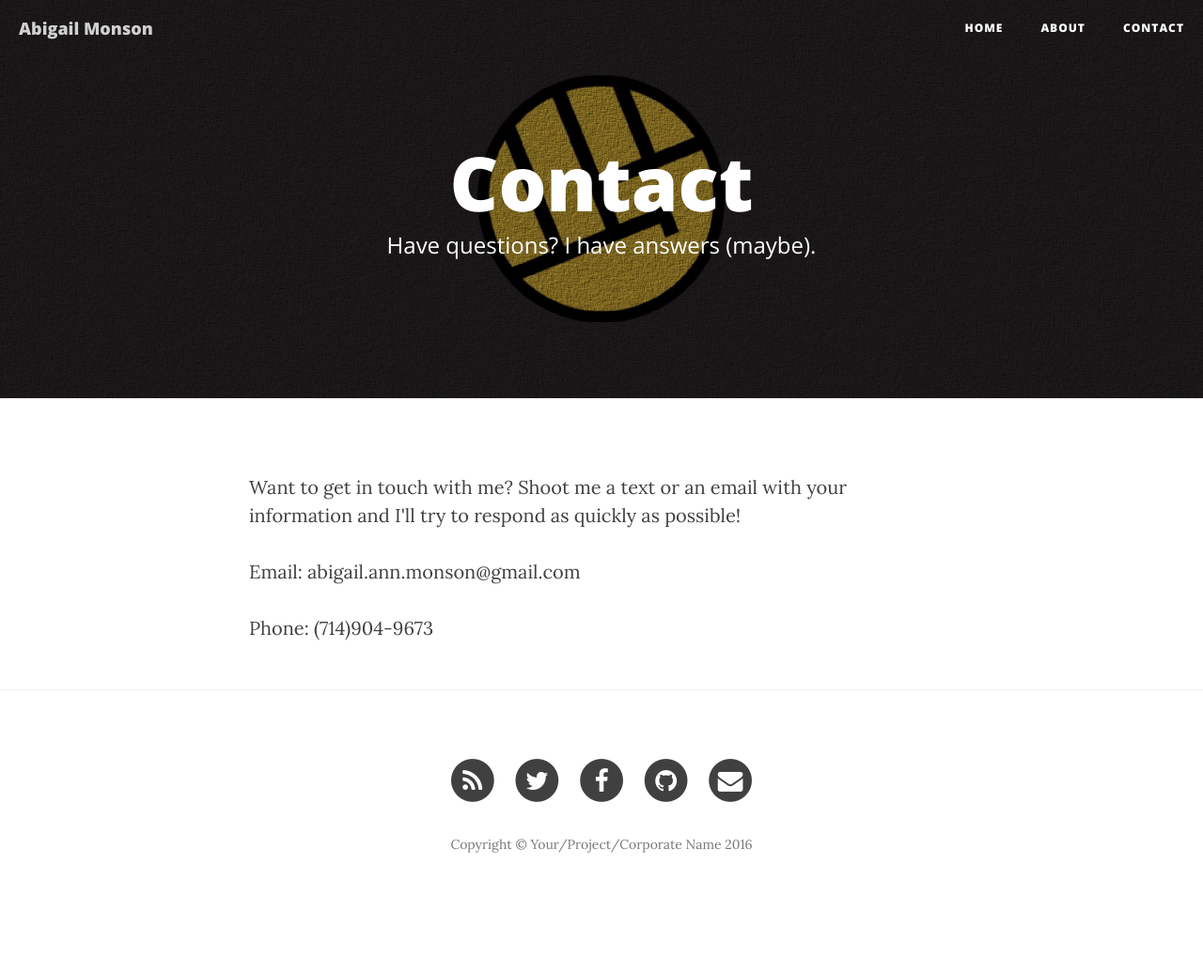
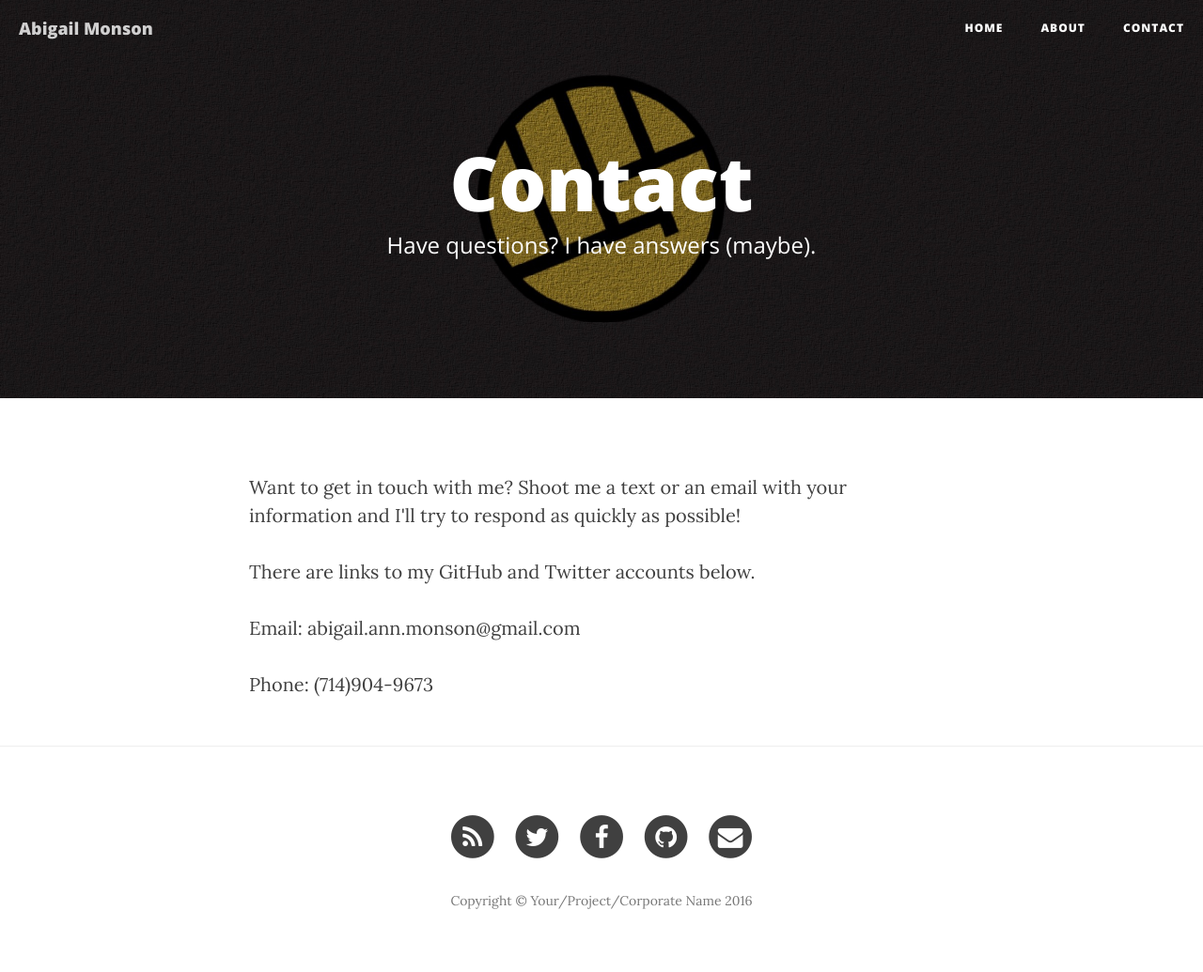
Before and after one commit to abbycakes207/abbycakes207.github.io, a Jekyll site: the page built from contact.html, in a window 1280 px wide. Shown: the whole page at 94% size. Built offline with Jekyll 4.4.1, drawn with Linux system fonts in a browser that asks for light colours; nearby versions of some CDN libraries; before the commit the page ends 975 px from its top, so only the background shows below that.

Commit message:
Update contact paragraph

```diff
--- a/contact.html
+++ b/contact.html
@@ -6,7 +6,7 @@
 ---
 
 <p>Want to get in touch with me? Shoot me a text or an email with your information and I'll try to respond as quickly as possible!</p>
-
+<p>There are links to my GitHub and Twitter accounts below.</p>
 <p>Email: abigail.ann.monson@gmail.com</p>
 
 <p>Phone: (714)904-9673</p>
```
